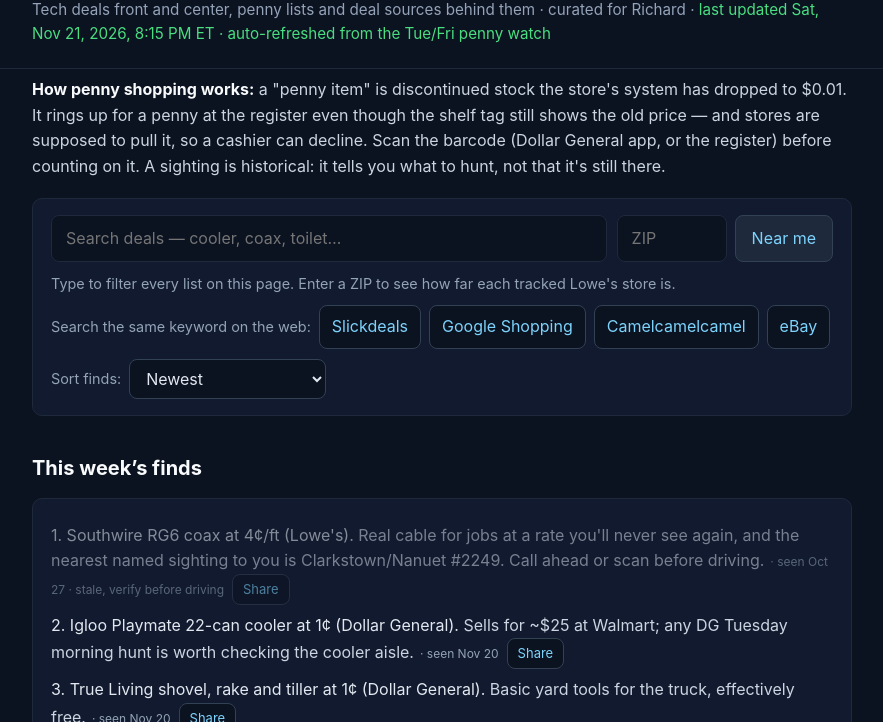
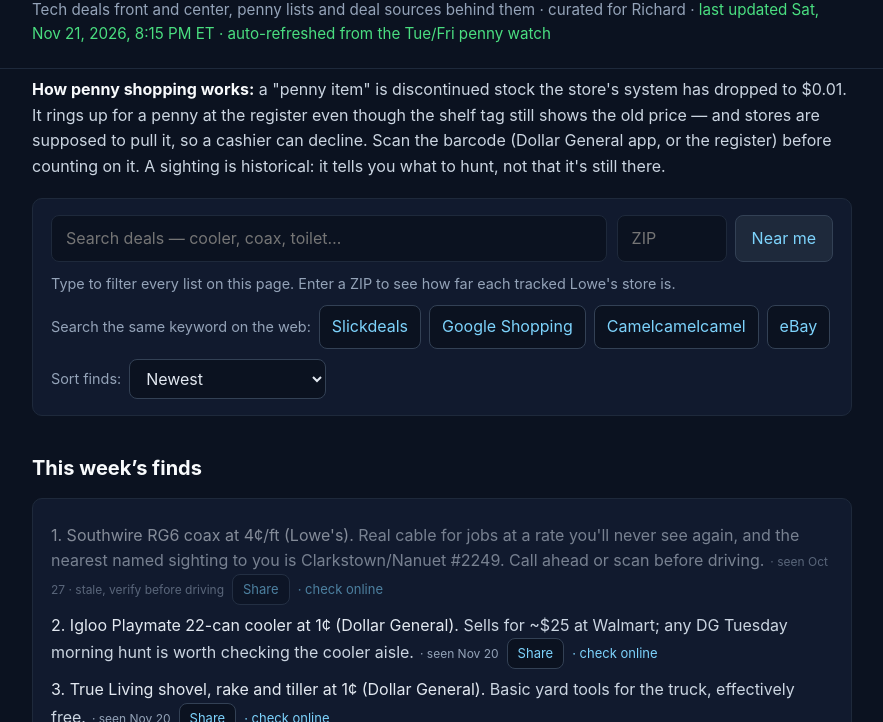
Before and after one commit to siebertr27/deal-watch, a plain HTML site: page index.html in a window 1280 px wide. Shown: the part 78-800 px from the top of the page, without its empty margins (198-1081 px from the left). Drawn offline with Linux system fonts and the light colour scheme.

Commit message:
Add Walmart clearance section and check-online links on every listing

```diff
--- a/index.html
+++ b/index.html
@@ -148,6 +148,12 @@
   <div class="item"><div><span class="name">Beach towels (cotton &amp; microfiber, ~20 styles)</span><div class="meta">UPCs 430002347xxx range</div></div><span class="price">1&cent;</span></div>
 </div>
 <p class="note">Plus a back-to-school <b style="color:#e2e8f0">hardware</b> block with 132 UPCs identified so far, and the Nov 17 list added food items. Pro tip from the community: DG stores in a remodel run their markdown waves on a ~25-day Sunday clock instead of Tuesday.</p>
+
+<h2>Walmart &mdash; clearance &amp; hidden markdowns</h2>
+<div class="card">
+  <p><span class="name" style="color:#e2e8f0">Walmart runs clearance, not pennies.</span> Markdowns show as yellow "reduced" stickers, and unadvertised hidden clearance can ring at 1&cent;&ndash;$3 when the barcode scans lower than the tag. There is no official list: it's a hunt. The free route is the Walmart app &mdash; open any clearance sticker's barcode scanner to see the real price before you commit.</p>
+  <p class="note">Start at <a href="https://www.walmart.com/search?q=clearance">walmart.com's clearance search</a>. The Tue/Fri watch checks Walmart and Target clearance alongside the penny lists from the next run.</p>
+</div>
 
 <h2>Family Dollar &amp; Dollar Tree</h2>
 <p>No published schedule like DG &mdash; markdown timing varies by store and district, so these stay hunt lists. Family Dollar and Dollar Tree <i>combo</i> stores shuffle inventory often and are a common place for pennies to surface.</p>
@@ -344,6 +350,19 @@
       });
     });
   }
+
+  var shoplinks=[].slice.call(document.querySelectorAll('.item, #finds > p'));
+  shoplinks.forEach(function(it){
+    var nameEl=it.querySelector('.name');
+    if(!nameEl||it.querySelector('.checklink'))return;
+    var a=document.createElement('a');
+    a.className='checklink';
+    a.textContent='\u00b7 check online';
+    a.href='https://www.google.com/search?tbm=shop&q='+encodeURIComponent(nameEl.textContent.replace(/^\d+\.\s*/,'').replace(/\s*\([^)]*\)[.\s]*$/,'').trim());
+    a.target='_blank'; a.rel='noopener';
+    a.style.cssText='color:#7dd3fc;font-size:13px;margin-left:8px';
+    it.appendChild(a);
+  });
 })();
 </script>
 </body>
```
